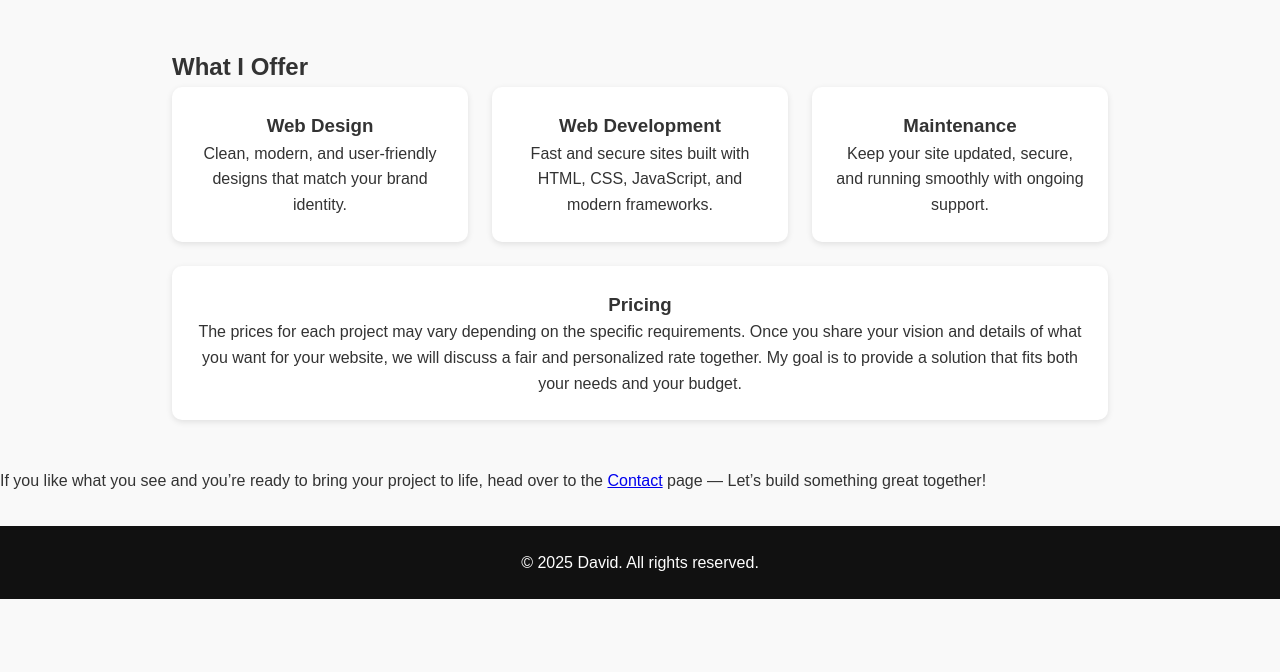
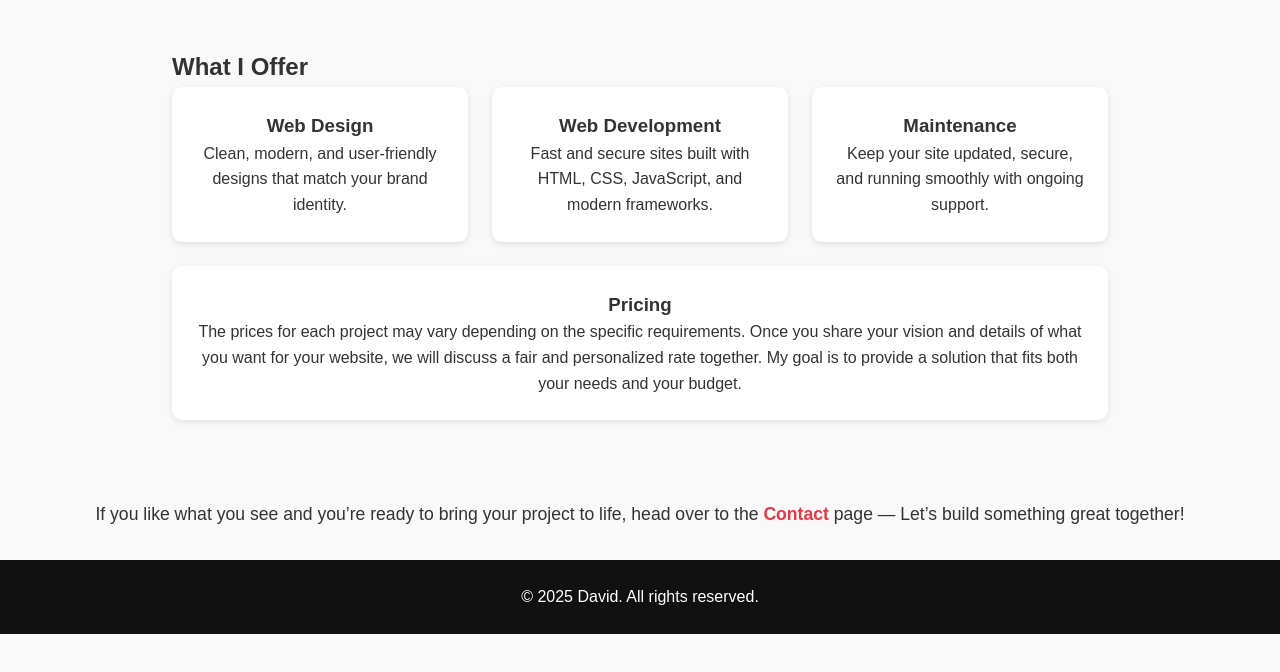
Before and after one commit to dav1d4ndrei/my-portfolio, a plain HTML site: page services.html in a window 1280 px wide. Shown: the part 70-742 px from the top of the page. Drawn offline with Linux system fonts and the light colour scheme.

Commit message:
Update style.css

```diff
--- a/style.css
+++ b/style.css
@@ -131,3 +131,19 @@ footer {
 .spaced {
   margin-bottom: 30px;
 }
+
+.call-to-action {
+  text-align: center;
+  margin-top: 2rem;
+  font-size: 1.1rem;
+}
+
+.call-to-action a {
+  color: #e63946;
+  text-decoration: none;
+  font-weight: bold;
+}
+
+.call-to-action a:hover {
+  text-decoration: underline;
+}
```
